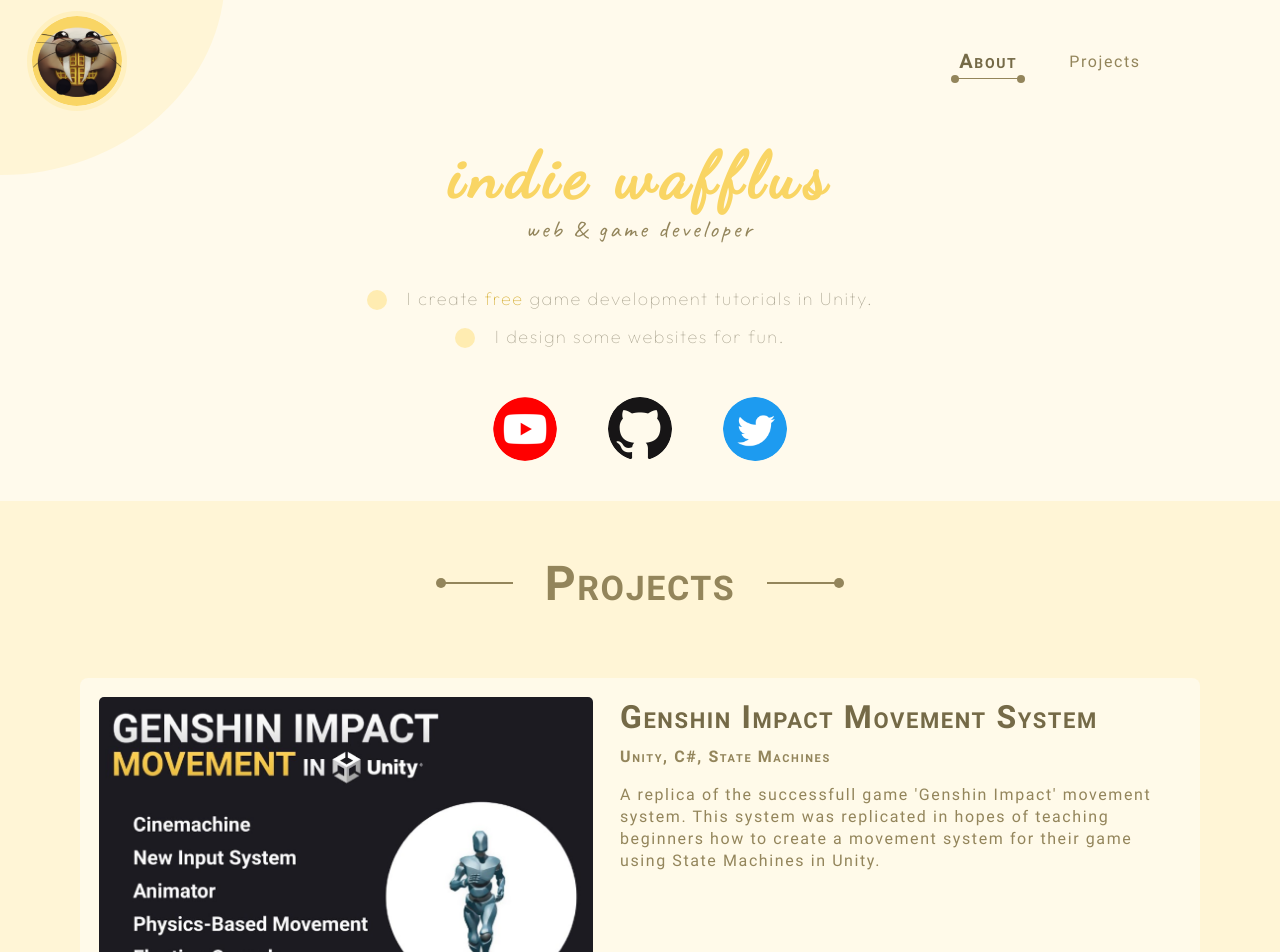
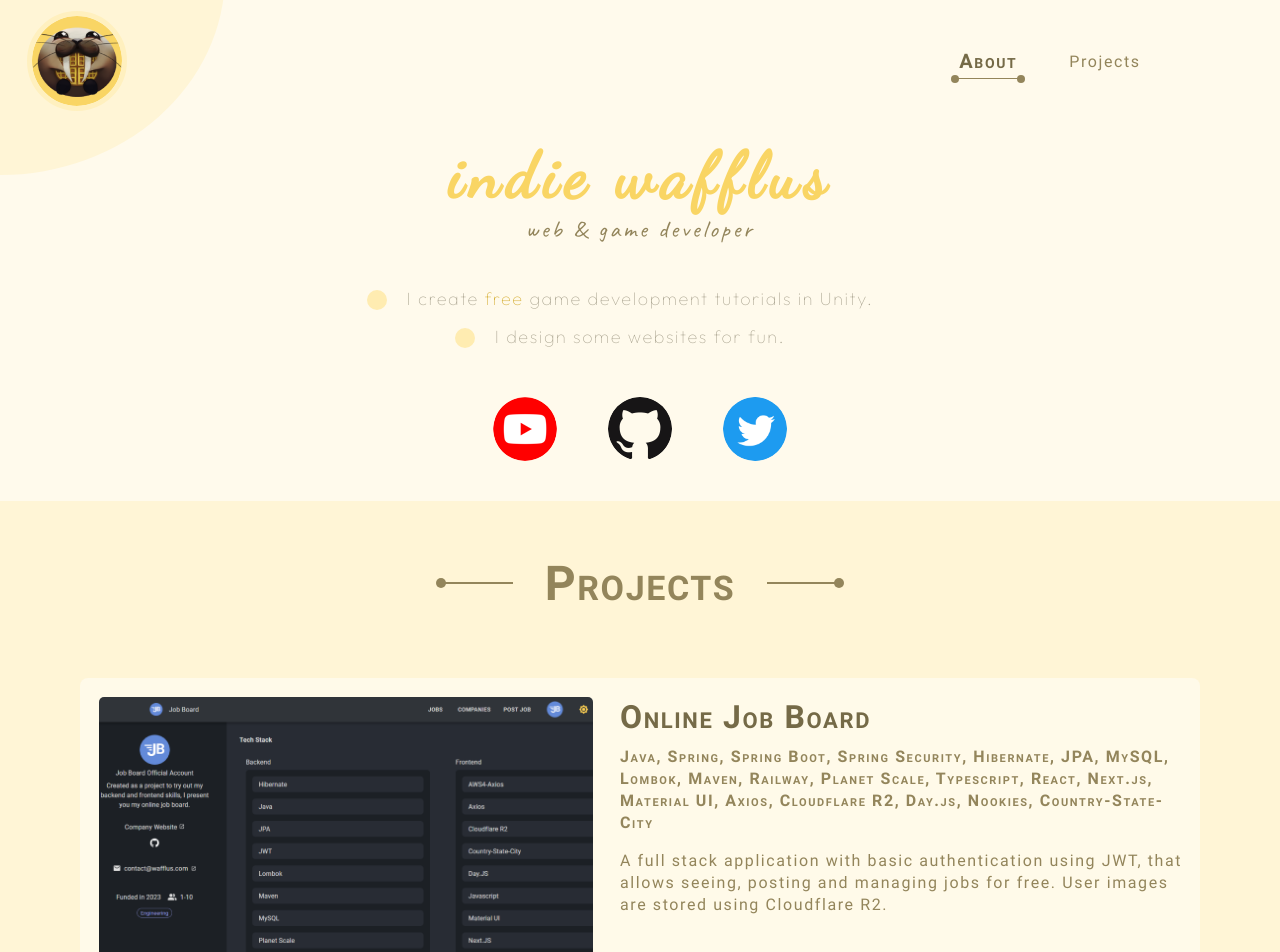
Before and after one commit to Wafflus/portfolio, a React (Create React App) app: page / in a window 1280 px wide. Shown: the top 952 px of the page. Built offline with nearby package versions, Linux system fonts and the light colour scheme.

Commit message:
Add job board project to projects data

```diff
--- a/src/data/projects-data.ts
+++ b/src/data/projects-data.ts
@@ -2,6 +2,7 @@
 import dialogue from 'assets/dialogue.png';
 import fallreaction from 'assets/fallreaction.png';
 import genshin from 'assets/genshin.png';
+import jobboard from 'assets/jobboard.png';
 import namespaces from 'assets/namespaces.png';
 import portfolio from 'assets/portfolio.png';
 import special from 'assets/special.png';
@@ -34,6 +35,37 @@
 }
 
 export const projects: IProjectsData[] = [
+	{
+        id: 'jobboard',
+        title: 'Online Job Board',
+        tools: [
+            { title: 'Java' },
+            { title: 'Spring' },
+            { title: 'Spring Boot' },
+            { title: 'Spring Security' },
+            { title: 'Hibernate' },
+            { title: 'JPA' },
+            { title: 'MySQL' },
+            { title: 'Lombok' },
+            { title: 'Maven' },
+            { title: 'Railway' },
+            { title: 'Planet Scale' },
+            { title: 'Typescript' },
+            { title: 'React' },
+            { title: 'Next.js' },
+            { title: 'Material UI' },
+            { title: 'Axios' },
+            { title: 'Cloudflare R2' },
+            { title: 'Day.js' },
+            { title: 'Nookies' },
+            { title: 'Country-State-City' }
+        ],
+        description: 'A full stack application with basic authentication using JWT, that allows seeing, posting and managing jobs for free. User images are stored using Cloudflare R2.',
+        image: { src: jobboard, alt: 'A thumbnail showing a company page in the website with the tech stack used for this project.' },
+        links: {
+            website: 'https://jb.wafflus.com'
+        }
+    },
     {
         id: 'genshinimpactmovementsystem',
         title: 'Genshin Impact Movement System',
```
